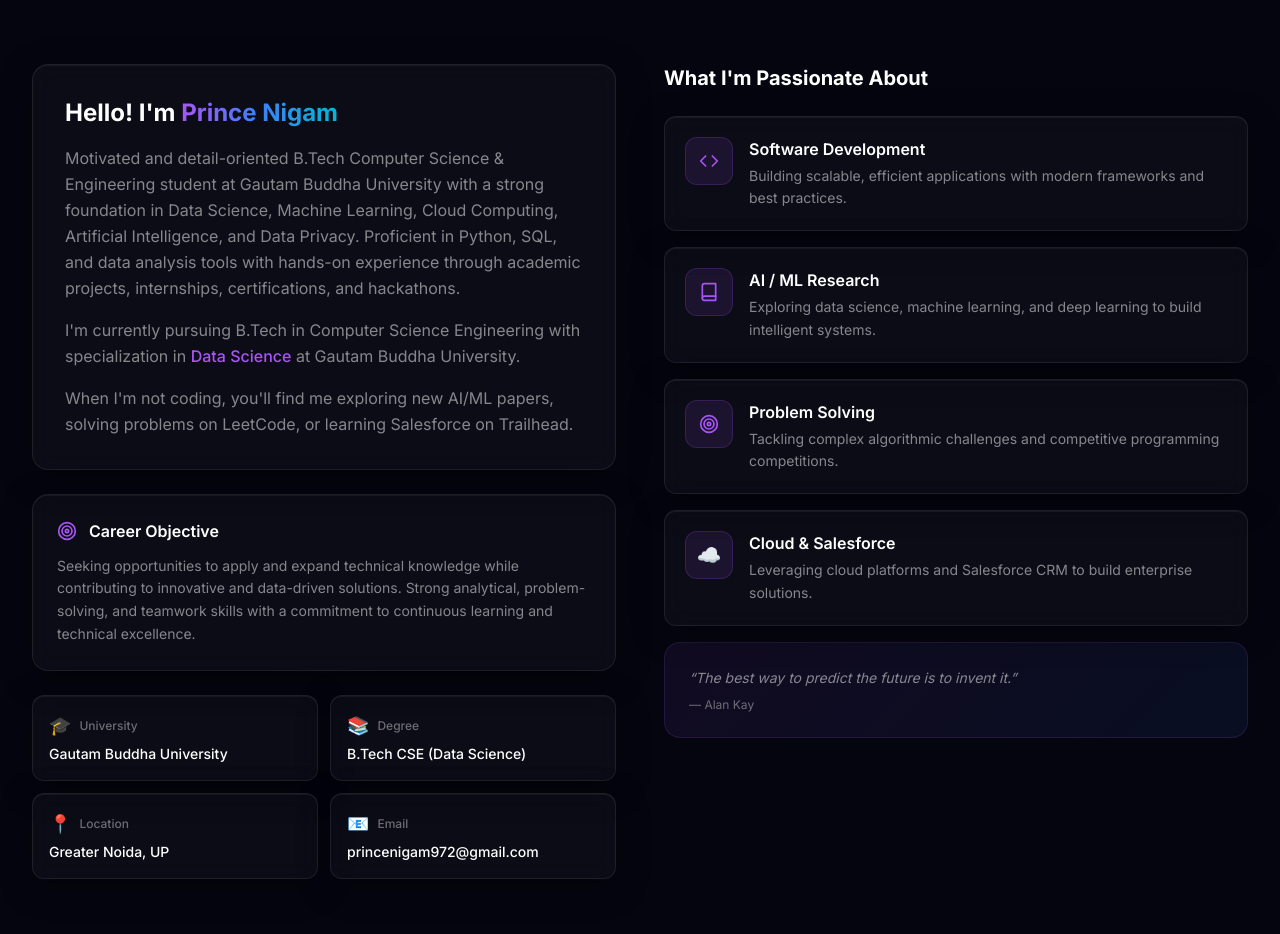
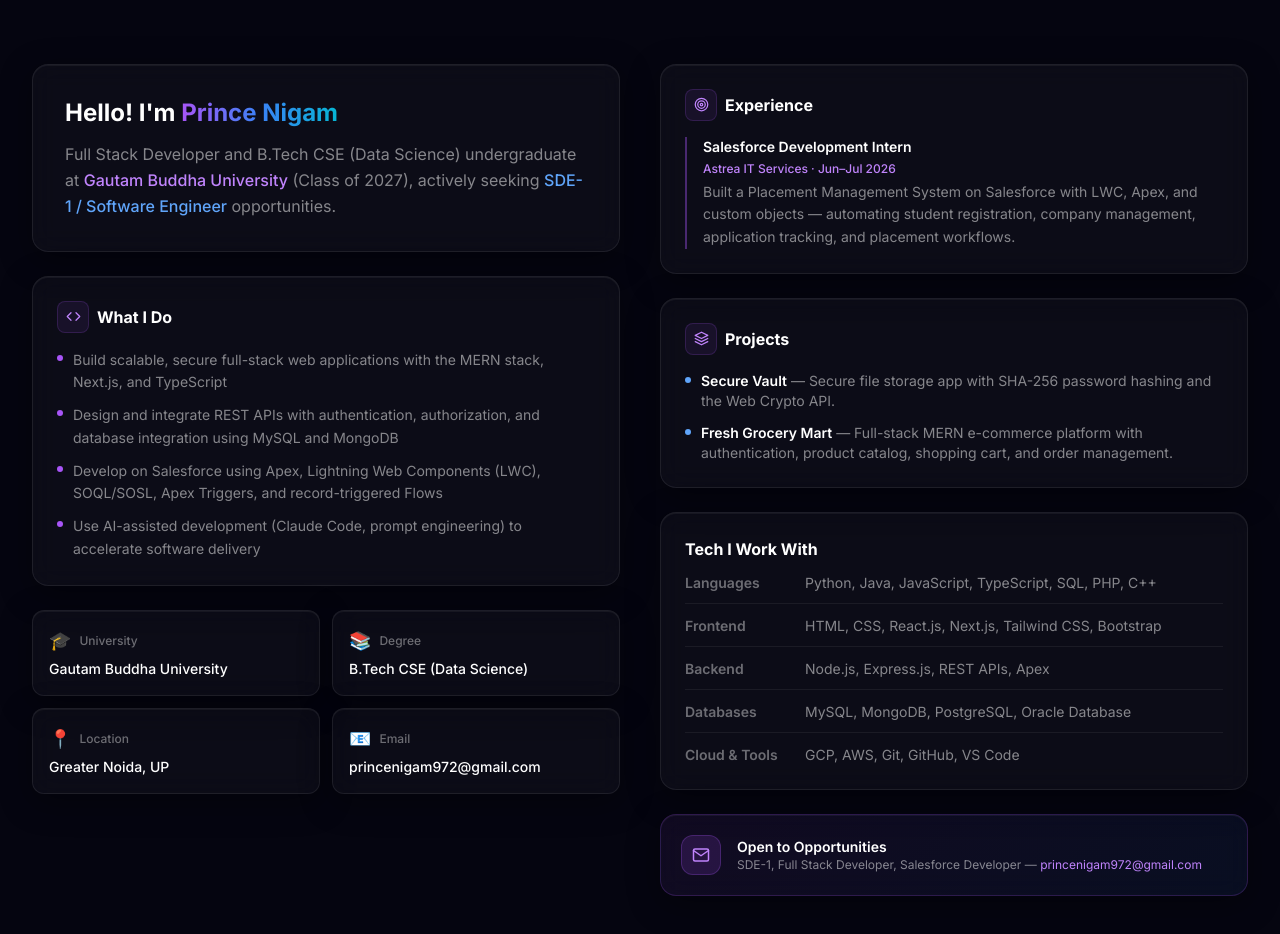
Before and after one commit to Prince-Nigam/Portfolio, a React (Vite) app: page / in a window 1280 px wide. Shown: the part 1200-2134 px from the top of the page. Built offline with nearby package versions, Linux system fonts and the light colour scheme.

Commit message:
about sction changes

```diff
--- a/src/components/About/About.jsx
+++ b/src/components/About/About.jsx
@@ -1,22 +1,33 @@
 import { motion } from 'framer-motion';
-import { FiTarget, FiCode, FiBook } from 'react-icons/fi';
+import { FiTarget, FiCode, FiLayers, FiMail } from 'react-icons/fi';
 import SectionWrapper from '../common/SectionWrapper';
 import { personalInfo } from '../../data/data';
 
-const traits = [
-  { icon: FiCode, title: 'Software Development', desc: 'Building scalable, efficient applications with modern frameworks and best practices.' },
-  { icon: FiBook, title: 'AI / ML Research', desc: 'Exploring data science, machine learning, and deep learning to build intelligent systems.' },
-  { icon: FiTarget, title: 'Problem Solving', desc: 'Tackling complex algorithmic challenges and competitive programming competitions.' },
-  { icon: '☁️', title: 'Cloud & Salesforce', desc: 'Leveraging cloud platforms and Salesforce CRM to build enterprise solutions.' },
+const whatIDo = [
+  'Build scalable, secure full-stack web applications with the MERN stack, Next.js, and TypeScript',
+  'Design and integrate REST APIs with authentication, authorization, and database integration using MySQL and MongoDB',
+  'Develop on Salesforce using Apex, Lightning Web Components (LWC), SOQL/SOSL, Apex Triggers, and record-triggered Flows',
+  'Use AI-assisted development (Claude Code, prompt engineering) to accelerate software delivery',
+];
+
+const techStack = [
+  { label: 'Languages',     value: 'Python, Java, JavaScript, TypeScript, SQL, PHP, C++' },
+  { label: 'Frontend',      value: 'HTML, CSS, React.js, Next.js, Tailwind CSS, Bootstrap' },
+  { label: 'Backend',       value: 'Node.js, Express.js, REST APIs, Apex' },
+  { label: 'Databases',     value: 'MySQL, MongoDB, PostgreSQL, Oracle Database' },
+  { label: 'Cloud & Tools', value: 'GCP, AWS, Git, GitHub, VS Code' },
 ];
 
 const About = ({ darkMode }) => {
-  const t = darkMode ? 'text-white' : 'text-slate-800';
-  const m = darkMode ? 'text-white/50' : 'text-slate-500';
-  const sm = darkMode ? 'text-white/40' : 'text-slate-400';
-  const quoteStyle = darkMode
-    ? { background: 'linear-gradient(135deg,rgba(168,85,247,0.08),rgba(59,130,246,0.08))', border: '1px solid rgba(168,85,247,0.15)' }
-    : { background: 'linear-gradient(135deg,rgba(168,85,247,0.04),rgba(59,130,246,0.04))', border: '1px solid rgba(168,85,247,0.15)' };
+  const t  = darkMode ? 'text-white'      : 'text-slate-800';
+  const m  = darkMode ? 'text-white/50'   : 'text-slate-500';
+  const sm = darkMode ? 'text-white/40'   : 'text-slate-400';
+  const divider = darkMode ? 'border-white/[0.06]' : 'border-slate-200';
+
+  const sectionHeadStyle = {
+    background: 'rgba(168,85,247,0.08)',
+    border: '1px solid rgba(168,85,247,0.18)',
+  };
 
   return (
     <SectionWrapper id="about">
@@ -28,44 +39,55 @@
             style={{ background: 'rgba(168,85,247,0.1)', border: '1px solid rgba(168,85,247,0.2)', color: '#a855f7' }}>
             About Me
           </span>
-          <h2 className={`section-title gradient-text`}>Who Am I?</h2>
+          <h2 className="section-title gradient-text">Who Am I?</h2>
           <p className="section-subtitle">A passionate developer turning ideas into reality through code and data.</p>
         </motion.div>
 
-        <div className="grid lg:grid-cols-2 gap-12 items-start">
+        <div className="grid lg:grid-cols-2 gap-10 items-start">
 
-          {/* Left */}
+          {/* ── LEFT COLUMN ── */}
           <motion.div initial={{ opacity: 0, x: -40 }} whileInView={{ opacity: 1, x: 0 }} viewport={{ once: true }} className="space-y-6">
-            <div className="glass p-8 rounded-2xl space-y-4">
-              <h3 className={`text-2xl font-bold ${t}`}>Hello! I&apos;m <span className="gradient-text">Prince Nigam</span></h3>
-              <p className={`leading-relaxed ${m}`}>{personalInfo.bio}</p>
+
+            {/* Intro card */}
+            <div className="glass p-8 rounded-2xl space-y-3">
+              <h3 className={`text-2xl font-bold ${t}`}>
+                Hello! I&apos;m <span className="gradient-text">Prince Nigam</span>
+              </h3>
               <p className={`leading-relaxed ${m}`}>
-                I&apos;m currently pursuing B.Tech in Computer Science Engineering with specialization in{' '}
-                <span className="text-purple-500 font-medium">Data Science</span> at
-                Gautam Buddha University.
-              </p>
-              <p className={`leading-relaxed ${m}`}>
-                When I&apos;m not coding, you&apos;ll find me exploring new AI/ML papers, solving problems on LeetCode,
-                or learning Salesforce on Trailhead.
+                Full Stack Developer and B.Tech CSE (Data Science) undergraduate at{' '}
+                <span className="text-purple-400 font-medium">Gautam Buddha University</span>{' '}
+                (Class of 2027), actively seeking{' '}
+                <span className="text-blue-400 font-medium">SDE-1 / Software Engineer</span> opportunities.
               </p>
             </div>
 
-            {/* Career Objective */}
-            <div className="glass p-6 rounded-2xl">
-              <div className="flex items-center gap-3 mb-3">
-                <FiTarget className="text-purple-500" size={20} />
-                <h4 className={`font-semibold ${t}`}>Career Objective</h4>
+            {/* What I Do */}
+            <div className="glass p-6 rounded-2xl space-y-4">
+              <div className="flex items-center gap-2 mb-2">
+                <div className="w-8 h-8 rounded-lg flex items-center justify-center" style={sectionHeadStyle}>
+                  <FiCode size={15} className="text-purple-400" />
+                </div>
+                <h4 className={`font-bold ${t}`}>What I Do</h4>
               </div>
-              <p className={`text-sm leading-relaxed ${m}`}>{personalInfo.careerObjective}</p>
+              <ul className="space-y-2.5">
+                {whatIDo.map((item, i) => (
+                  <motion.li key={i} initial={{ opacity: 0, x: -10 }} whileInView={{ opacity: 1, x: 0 }}
+                    viewport={{ once: true }} transition={{ delay: i * 0.08 }}
+                    className={`flex gap-2.5 text-sm leading-relaxed ${m}`}>
+                    <span className="mt-1.5 w-1.5 h-1.5 rounded-full bg-purple-500 flex-shrink-0" />
+                    {item}
+                  </motion.li>
+                ))}
+              </ul>
             </div>
 
             {/* Quick info */}
             <div className="grid grid-cols-2 gap-3">
               {[
                 { icon: '🎓', label: 'University', value: 'Gautam Buddha University' },
-                { icon: '📚', label: 'Degree', value: 'B.Tech CSE (Data Science)' },
-                { icon: '📍', label: 'Location', value: 'Greater Noida, UP' },
-                { icon: '📧', label: 'Email', value: personalInfo.email },
+                { icon: '📚', label: 'Degree',     value: 'B.Tech CSE (Data Science)' },
+                { icon: '📍', label: 'Location',   value: 'Greater Noida, UP' },
+                { icon: '📧', label: 'Email',      value: personalInfo.email },
               ].map((item) => (
                 <motion.div key={item.label} whileHover={{ scale: 1.02 }} className="glass p-4 rounded-xl">
                   <div className="flex items-center gap-2 mb-1">
@@ -78,28 +100,77 @@
             </div>
           </motion.div>
 
-          {/* Right */}
-          <motion.div initial={{ opacity: 0, x: 40 }} whileInView={{ opacity: 1, x: 0 }} viewport={{ once: true }} transition={{ delay: 0.1 }} className="space-y-4">
-            <h3 className={`text-xl font-bold mb-6 ${t}`}>What I&apos;m Passionate About</h3>
-            {traits.map((trait, i) => (
-              <motion.div key={trait.title} initial={{ opacity: 0, y: 20 }} whileInView={{ opacity: 1, y: 0 }} viewport={{ once: true }} transition={{ delay: i * 0.1 }} whileHover={{ x: 6 }} className="glass p-5 rounded-xl flex gap-4 group cursor-default">
-                <div className="w-12 h-12 rounded-xl flex items-center justify-center flex-shrink-0 text-xl group-hover:scale-110 transition-transform"
-                  style={{ background: 'rgba(168,85,247,0.1)', border: '1px solid rgba(168,85,247,0.2)' }}>
-                  {typeof trait.icon === 'string' ? trait.icon : <trait.icon size={20} className="text-purple-500" />}
+          {/* ── RIGHT COLUMN ── */}
+          <motion.div initial={{ opacity: 0, x: 40 }} whileInView={{ opacity: 1, x: 0 }} viewport={{ once: true }} transition={{ delay: 0.1 }} className="space-y-6">
+
+            {/* Experience */}
+            <div className="glass p-6 rounded-2xl space-y-4">
+              <div className="flex items-center gap-2 mb-1">
+                <div className="w-8 h-8 rounded-lg flex items-center justify-center" style={sectionHeadStyle}>
+                  <FiTarget size={15} className="text-purple-400" />
                 </div>
-                <div>
-                  <h4 className={`font-semibold mb-1 ${t}`}>{trait.title}</h4>
-                  <p className={`text-sm leading-relaxed ${m}`}>{trait.desc}</p>
+                <h4 className={`font-bold ${t}`}>Experience</h4>
+              </div>
+              <div className={`border-l-2 border-purple-500/40 pl-4 space-y-1`}>
+                <p className={`text-sm font-semibold ${t}`}>Salesforce Development Intern</p>
+                <p className="text-xs font-medium text-purple-400">Astrea IT Services · Jun–Jul 2026</p>
+                <p className={`text-sm leading-relaxed ${m}`}>
+                  Built a Placement Management System on Salesforce with LWC, Apex, and custom objects —
+                  automating student registration, company management, application tracking, and placement workflows.
+                </p>
+              </div>
+            </div>
+
+            {/* Projects */}
+            <div className="glass p-6 rounded-2xl space-y-4">
+              <div className="flex items-center gap-2 mb-1">
+                <div className="w-8 h-8 rounded-lg flex items-center justify-center" style={sectionHeadStyle}>
+                  <FiLayers size={15} className="text-purple-400" />
                 </div>
-              </motion.div>
-            ))}
+                <h4 className={`font-bold ${t}`}>Projects</h4>
+              </div>
+              <div className="space-y-3">
+                {[
+                  { name: 'Secure Vault', desc: 'Secure file storage app with SHA-256 password hashing and the Web Crypto API.' },
+                  { name: 'Fresh Grocery Mart', desc: 'Full-stack MERN e-commerce platform with authentication, product catalog, shopping cart, and order management.' },
+                ].map((proj) => (
+                  <div key={proj.name} className={`flex gap-2.5 text-sm ${m}`}>
+                    <span className="mt-1.5 w-1.5 h-1.5 rounded-full bg-blue-400 flex-shrink-0" />
+                    <span><span className={`font-semibold ${t}`}>{proj.name}</span> — {proj.desc}</span>
+                  </div>
+                ))}
+              </div>
+            </div>
 
-            <div className="p-6 rounded-2xl mt-4" style={quoteStyle}>
-              <blockquote className={`italic text-sm leading-relaxed ${m}`}>
-                &ldquo;The best way to predict the future is to invent it.&rdquo;
-              </blockquote>
-              <p className={`text-xs mt-2 ${sm}`}>— Alan Kay</p>
+            {/* Tech Stack */}
+            <div className="glass p-6 rounded-2xl space-y-3">
+              <h4 className={`font-bold mb-3 ${t}`}>Tech I Work With</h4>
+              {techStack.map((row, i) => (
+                <div key={i} className={`flex gap-2 text-sm border-b last:border-0 pb-2.5 last:pb-0 ${divider}`}>
+                  <span className={`font-semibold flex-shrink-0 w-28 ${sm}`}>{row.label}</span>
+                  <span className={m}>{row.value}</span>
+                </div>
+              ))}
             </div>
+
+            {/* CTA */}
+            <motion.div whileHover={{ scale: 1.01 }} className="glass p-5 rounded-2xl flex items-center gap-4"
+              style={{ background: 'linear-gradient(135deg,rgba(168,85,247,0.08),rgba(59,130,246,0.08))', border: '1px solid rgba(168,85,247,0.2)' }}>
+              <div className="w-10 h-10 rounded-xl flex items-center justify-center flex-shrink-0"
+                style={{ background: 'rgba(168,85,247,0.15)', border: '1px solid rgba(168,85,247,0.25)' }}>
+                <FiMail size={18} className="text-purple-400" />
+              </div>
+              <div>
+                <p className={`text-sm font-semibold ${t}`}>Open to Opportunities</p>
+                <p className={`text-xs ${m}`}>
+                  SDE-1, Full Stack Developer, Salesforce Developer —{' '}
+                  <a href={`mailto:${personalInfo.email}`} className="text-purple-400 hover:text-purple-300 transition-colors">
+                    {personalInfo.email}
+                  </a>
+                </p>
+              </div>
+            </motion.div>
+
           </motion.div>
         </div>
       </div>
```
